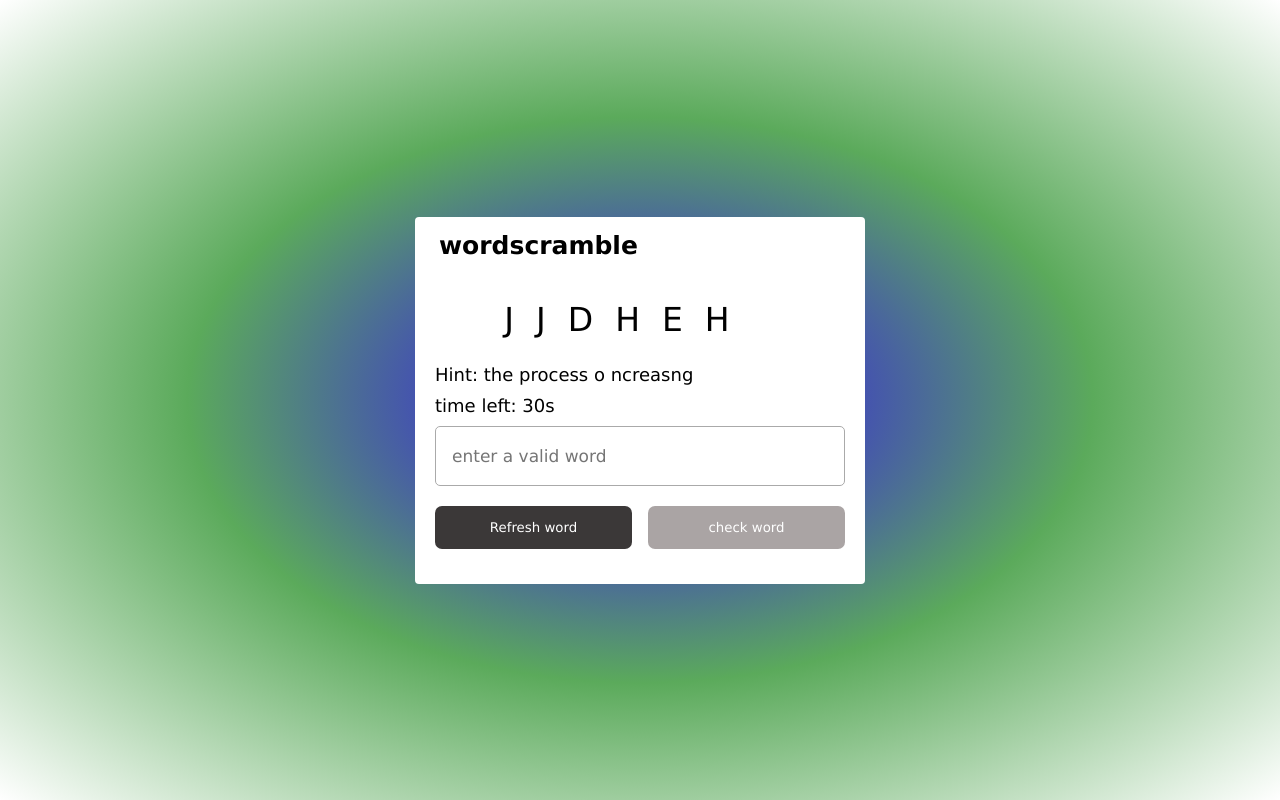
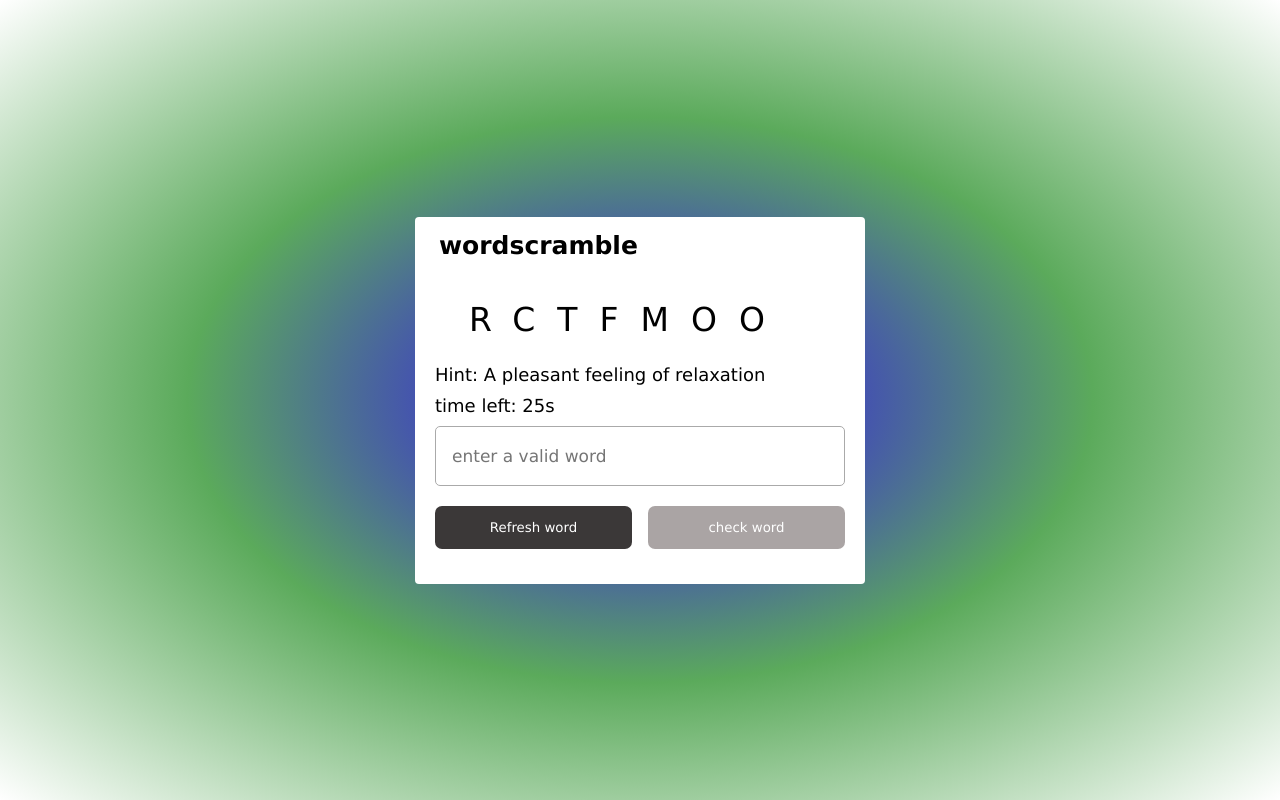
Before and after one commit to Dumbledoreharm/wordscramle, a plain HTML site: page index.html in a window 1280 px wide. Drawn offline with Linux system fonts and the light colour scheme.

Commit message:
removed js file made js folder finished the code

```diff
--- a/index.html
+++ b/index.html
@@ -6,13 +6,15 @@
     <meta name="viewport" content="width=device-width, initial-scale=1.0">
     <title>wordscramble game harmony</title>
     <link rel="stylesheet" href="./style.css">
+    <script src="./js/words.js" defer></script>
+    <script src="./js/script.js" defer></script>
 </head>
 <body>
 
     <div class="conta">
         <h2>wordscramble</h2>
         <div class="content">
-            <p class="word"> jjdheh</p>
+            <p class="word"> </p>
             <div class="deta">
                 <p class="hint"> Hint: <span>the process o ncreasng</span></p>
                 <p class="time"> time left: <span><b>30</b>s</span></p>
--- /dev/null
+++ b/js/script.js
@@ -0,0 +1,47 @@
+const wordText = document.querySelector(".word"),
+hintText = document.querySelector(".hint span"),
+timeText = document.querySelector(".time b"),
+inputField = document.querySelector("input"),
+refreshBtn = document.querySelector(".reresh"),
+checkBtn = document.querySelector(".check");
+
+let correctWord, timer;
+
+const initTimer = maxTime => {
+    clearInterval(timer);
+    timer = setInterval(() => {
+        if(maxTime > 0) {
+            maxTime--;
+            return timeText.innerText = maxTime;
+        }
+        alert(`Time off! ${correctWord.toUpperCase()} was the correct word`);
+        initGame();
+    }, 1000);
+}
+
+const initGame = () => {
+    initTimer(30);
+    let randomObj = words[Math.floor(Math.random() * words.length)];
+    let wordArray = randomObj.word.split("");
+    for (let i = wordArray.length - 1; i > 0; i--) {
+        let j = Math.floor(Math.random() * (i + 1));
+        [wordArray[i], wordArray[j]] = [wordArray[j], wordArray[i]];
+    }
+    wordText.innerText = wordArray.join("");
+    hintText.innerText = randomObj.hint;
+    correctWord = randomObj.word.toLowerCase();;
+    inputField.value = "";
+    inputField.setAttribute("maxlength", correctWord.length);
+}
+initGame();
+
+const checkWord = () => {
+    let userWord = inputField.value.toLowerCase();
+    if(!userWord) return alert("Please enter the word to check!");
+    if(userWord !== correctWord) return alert(`Oops! ${userWord} is not a correct word`);
+    alert(`Congrats! ${correctWord.toUpperCase()} is the correct word`);
+    initGame();
+}
+
+refreshBtn.addEventListener("click", initGame);
+checkBtn.addEventListener("click", checkWord);
--- /dev/null
+++ b/js/words.js
@@ -0,0 +1,94 @@
+let words = [
+    {
+        word: "addition",
+        hint: "The process of adding numbers"
+    },
+    {
+        word: "meeting",
+        hint: "Event in which people come together"
+    },
+    {
+        word: "number",
+        hint: "Math symbol used for counting"
+    },
+    {
+        word: "exchange",
+        hint: "The act of trading"
+    },
+    {
+        word: "canvas",
+        hint: "Piece of fabric for oil painting"
+    },
+    {
+        word: "garden",
+        hint: "Space for planting flower and plant"
+    },
+    {
+        word: "position",
+        hint: "Location of someone or something"
+    },
+    {
+        word: "feather",
+        hint: "Hair like outer covering of bird"
+    },
+    {
+        word: "comfort",
+        hint: "A pleasant feeling of relaxation"
+    },
+    {
+        word: "tongue",
+        hint: "The muscular organ of mouth"
+    },
+    {
+        word: "expansion",
+        hint: "The process of increase or grow"
+    },
+    {
+        word: "country",
+        hint: "A politically identified region"
+    },
+    {
+        word: "group",
+        hint: "A number of objects or persons"
+    },
+    {
+        word: "taste",
+        hint: "Ability of tongue to detect flavour"
+    },
+    {
+        word: "store",
+        hint: "Large shop where goods are traded"
+    },
+    {
+        word: "field",
+        hint: "Area of land for farming activities"
+    },
+    {
+        word: "friend",
+        hint: "Person other than a family member"
+    },
+    {
+        word: "pocket",
+        hint: "A bag for carrying small items"
+    },
+    {
+        word: "needle",
+        hint: "A thin and sharp metal pin"
+    },
+    {
+        word: "expert",
+        hint: "Person with extensive knowledge"
+    },
+    {
+        word: "statement",
+        hint: "A declaration of something"
+    },
+    {
+        word: "second",
+        hint: "One-sixtieth of a minute"
+    },
+    {
+        word: "library",
+        hint: "Place containing collection of books"
+    },
+]
```
Also changed, not shown: js/word-list.js (added, +94 -0 lines), script.js (deleted).
